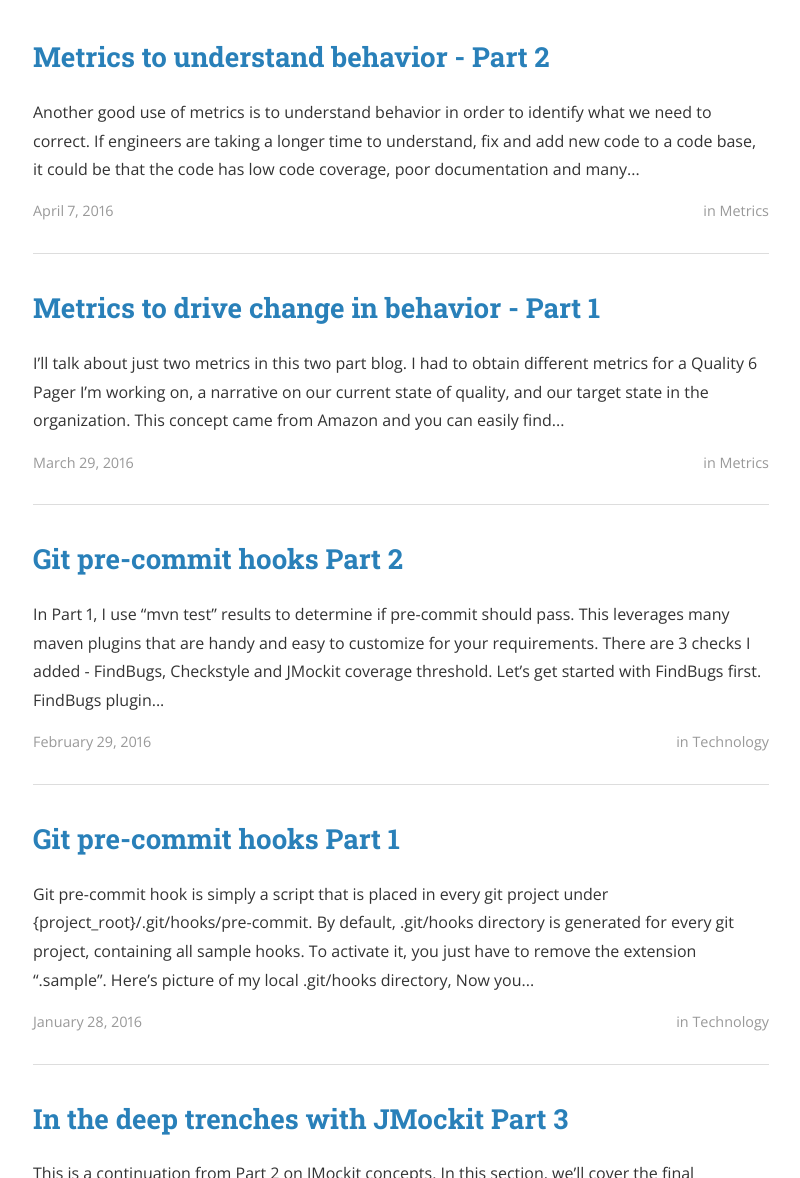
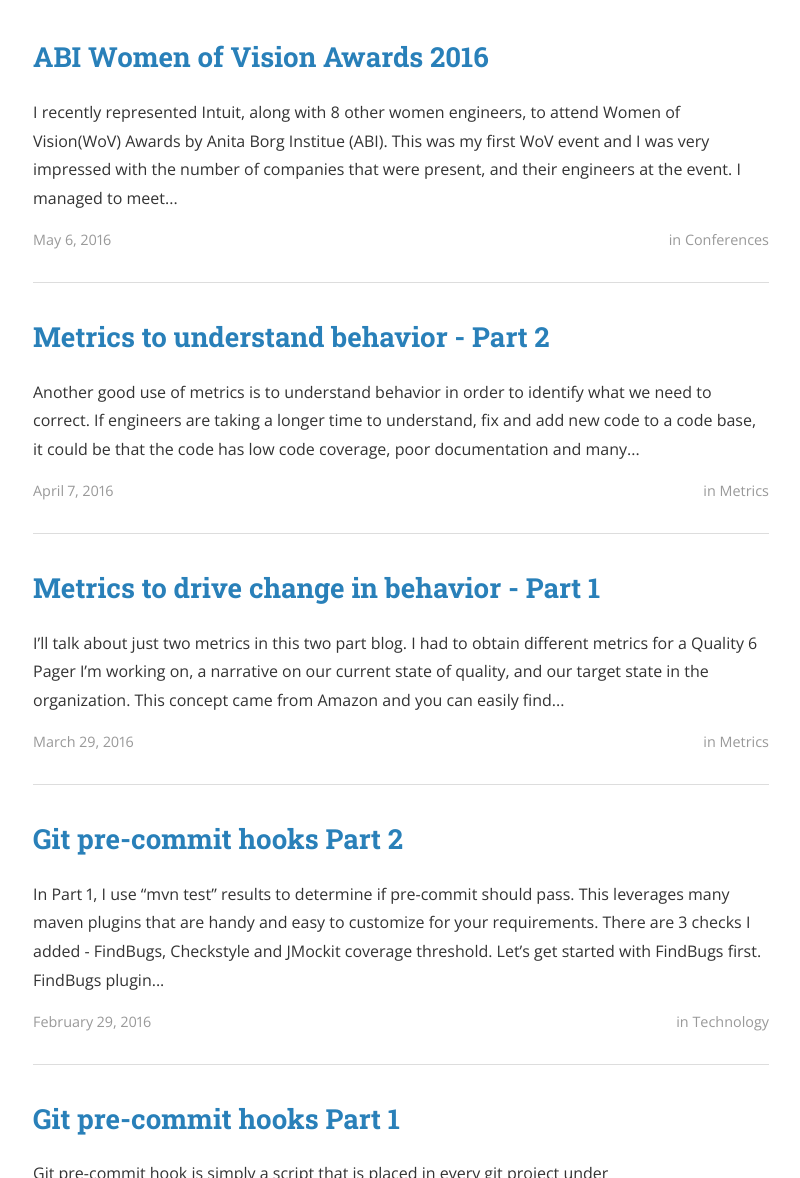
Before and after one commit to eing/eing.github.io, a Jekyll site: the page built from index.html, in a window 1280 px wide and 1400 px high, scrolled down 281 px. Shown: the part 222-1400 px from the top of the window, without its empty margins (239-1039 px from the left). Built offline with Jekyll 4.4.1, drawn with Linux system fonts in a browser that asks for light colours; nearby versions of some CDN libraries; the list of posts is cut into pages by our own code; a style sheet for code colours, icons or effects is not loaded; some of the changed lines change nothing that is shown; some of the changed text lies outside the part shown.

Commit message:
add blog for May

```diff
--- a/_config.yml
+++ b/_config.yml
@@ -21,9 +21,6 @@ cover: "assets/header_image.jpg"
 logo: "assets/logo.png"
 
 # Build settings
-#markdown: redcarpet
-#redcarpet:
-#  extensions: ["smart", "tables", "no_intra_emphasis", "fenced_code_blocks", "autolink", "strikethrough", "superscript", "with_toc_data"]
 markdown: kramdown
 kramdown:
   input: GFM
--- /dev/null
+++ b/_posts/2016-05-06-WomenOfVision.markdown
@@ -0,0 +1,24 @@
+---
+layout: post
+title:  "ABI Women of Vision Awards 2016"
+date:   2016-05-06 09:43:59
+author: Eing Ong
+categories: Conferences
+tags: inspiration
+---
+I recently represented Intuit, along with 8 other women engineers, to attend Women of Vision(WoV) Awards by Anita Borg Institue (ABI). This was my first WoV event and I was very impressed with the number of companies that were present, and their engineers at the event. I managed to meet engineers from Pure Storage as well as connect with former co-workers at eBay prior to the event. However, the biggest impact of this event was the inspiration you get from awards winners. I felt very priviledged to be there to see them get recognized and listen to their acceptance speech first hand.
+
+For those not familiar with WoV awards, this evening recognizes women in the forefront of computing with a gala dinner honoring women who are making significant contributions in the areas of Entrepreneurship, Vision and Leadership. The event also features a keynote speech by an industry luminary. This year, this event was held in Santa Clara Convention Center on May 5 and it was a full house.
+
+Here are the winners and links to their impressive contributions,
+
+ * Entrepreneurship - [Pooja Sanka, founder of Piazza](http://anitaborg.org/profiles/abie-award-winners/entrepreneurship/pooja-sankar/)
+ * Leadership - [Michele D Guel, Distinguished Engineer at Cisco](http://anitaborg.org/profiles/abie-award-winners/leadership/michele-guel-spotlight/)
+ * Student of Vision - [Alyssia Jovellanos, CS student & undergraduate teaching assistant in McMaster University in Otario, Canada](http://anitaborg.org/profiles/abie-award-winners/student-of-vision/alyssia-jovellanos/)
+
+While I'm energized by the passion in learning and progress in award winners, I took alot back from the keynote speaker [Mary Lou Jepsen @mljmljmlj](http://wov.anitaborg.org/speakers-award-winners/2016/2016-speakers/mary-lou-jepsen/), a former executive director at Facebook and at Google. She demonstrates and leads by example on breakthroughs that can come from outsiders in creating Chromebook and Oculus. She explains that outsiders bring diversity of thoughts and shared famous examples in the past from Newton, Faraday, Fourier, Curie, Einstein, and Rosalind Franklin. ["If we let one gender, race or age group create tech, those solutions won't benefit everyone."](https://twitter.com/anitaborg_org/status/728419281214447616). Her fearlessness in blazing the trail, be the first to do it that could benefit a whole new generation is deeply inspiring.
+
+Here are more details as well as tweets during the event, and I hope you can attend and witness such an energizing evening yourself.
+
+ * [ABIE Awards Winners](http://anitaborg.org/profiles/abie-award-winners/)
+ * [2016 ABIE WoV Tweets](https://twitter.com/hashtag/WoV16?src=hash)
```
